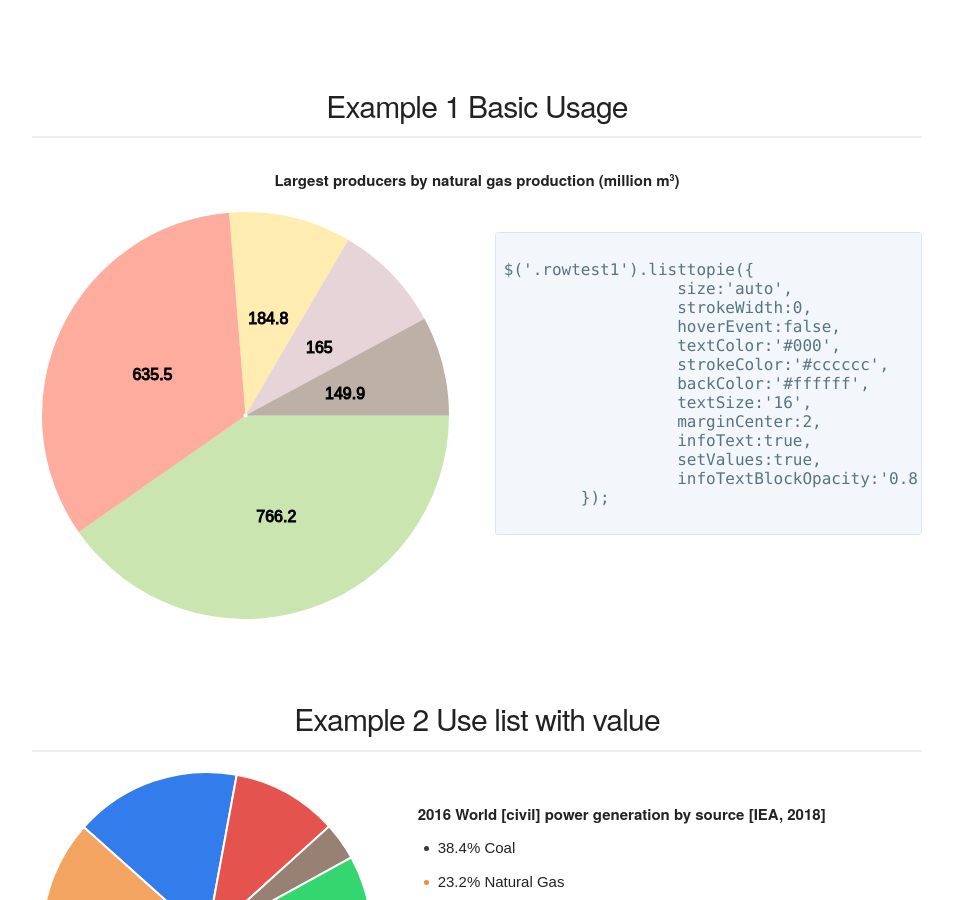
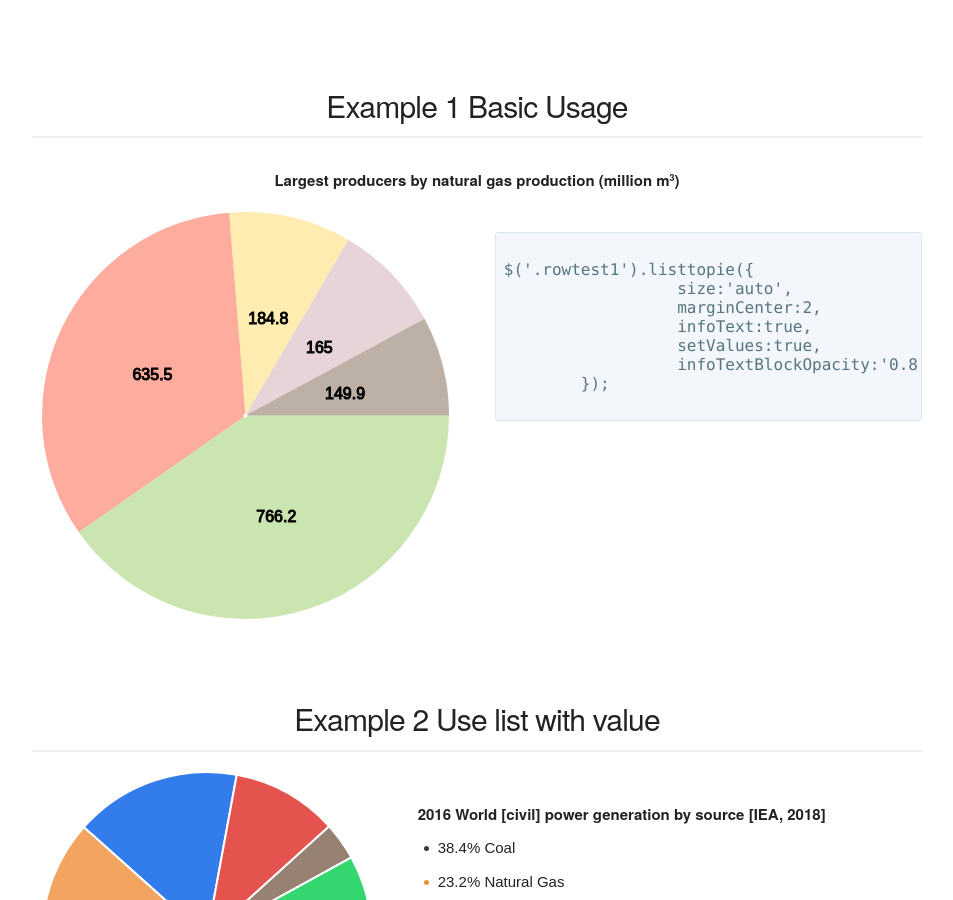
Before and after one commit to dkdevru/jquery.listtopie.js, a Jekyll site: the page built from index.html, in a window 1280 px wide and 900 px high, scrolled down 384 px. Shown: the whole window, without its empty margins (163-1116 px from the left). Built offline with Jekyll 4.4.1, drawn with Linux system fonts in a browser that asks for light colours.

Commit message:
some code

```diff
--- a/index.html
+++ b/index.html
@@ -42,12 +42,6 @@ title: {{ site.name }}
   <code>
 $('.rowtest1').listtopie({
 		  size:'auto',
-		  strokeWidth:0,
-		  hoverEvent:false,
-		  textColor:'#000',
-		  strokeColor:'#cccccc',
-		  backColor:'#ffffff',
-		  textSize:'16',
 		  marginCenter:2,
 		  infoText:true,
 		  setValues:true,
```
